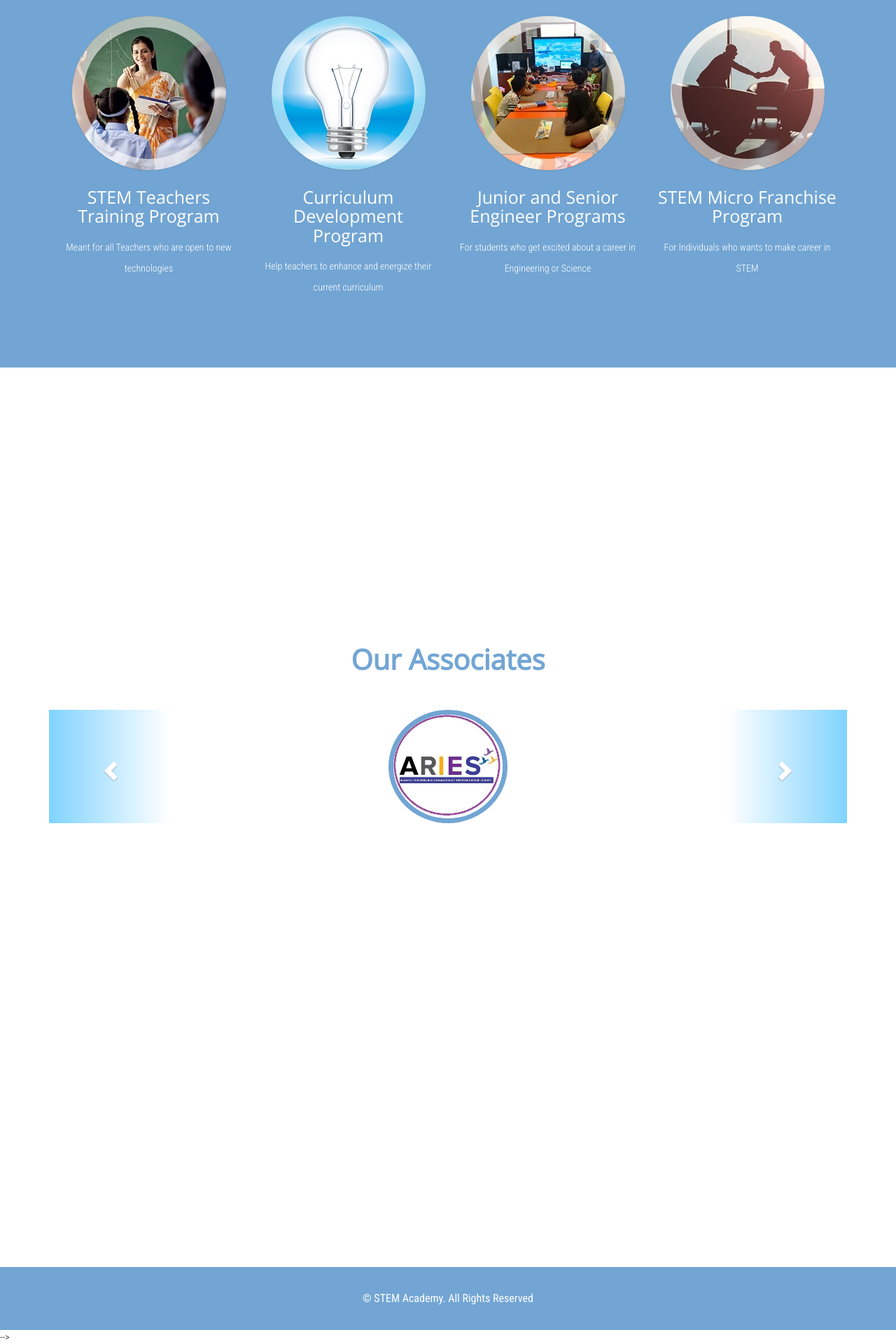
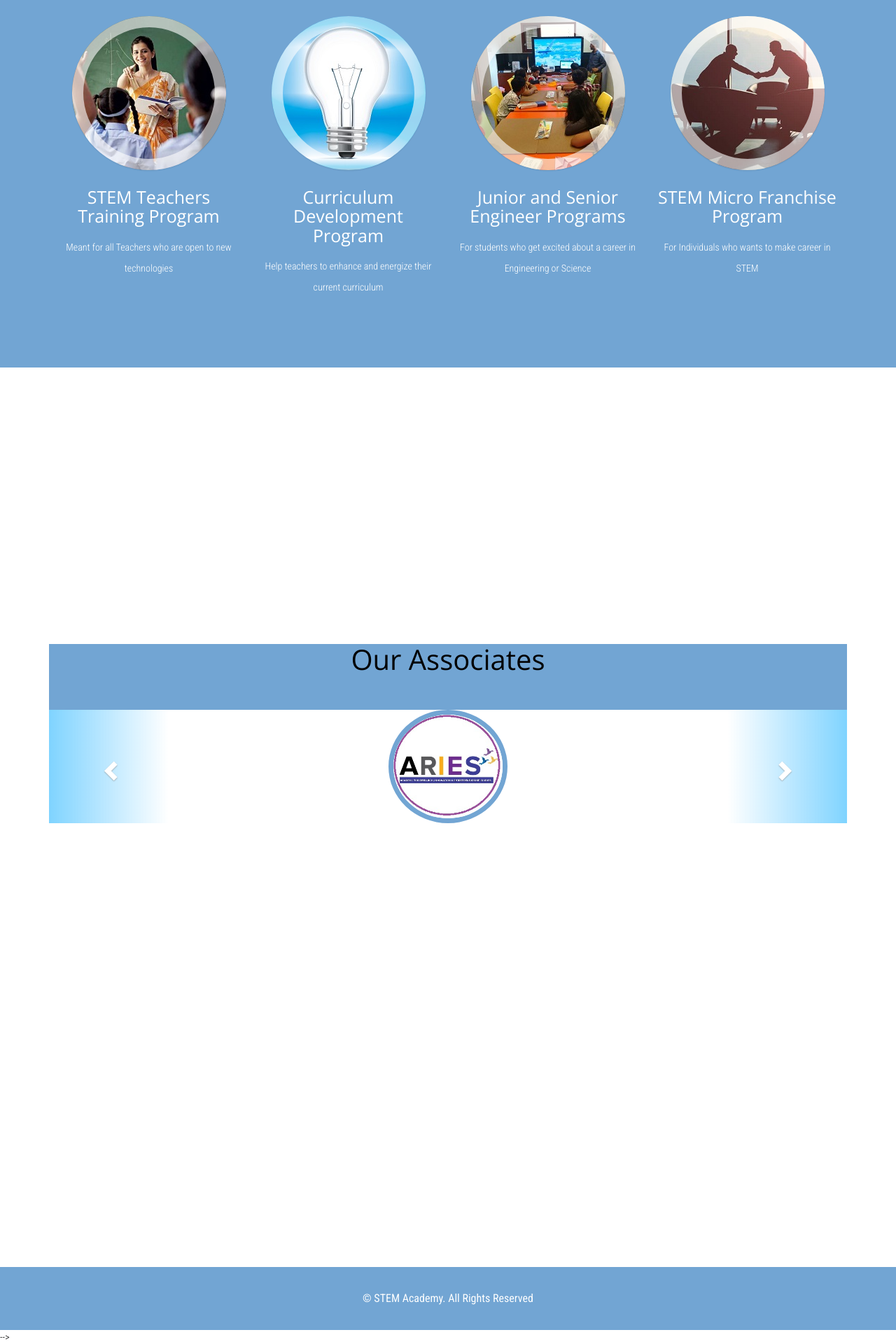
Before and after one commit to dhanyacm/stem, a Jekyll site: the page built from index.html, in a window 1280 px wide. Shown: the part 1965-3885 px from the top of the page at 70% size. Built offline with Jekyll 4.4.1, drawn with Linux system fonts in a browser that asks for light colours; a script that is not in the unit is left out.

Commit message:
Update style.css

```diff
--- a/css/style.css
+++ b/css/style.css
@@ -791,9 +791,10 @@ section.testimonial-wthree {
 	padding:100px 0;
 }
 section.testimonial-wthree h3.text-center {
-	font-size: 40px;
-    font-weight: bold;
-    color:#72a5d3;
+    font-size: 40px;
+    font-weight: normal;
+    background-color:#72a5d3;
+    color:#010101;
     font-family:  'Open Sans', sans-serif;
     padding-bottom: 50px;
 }
```
